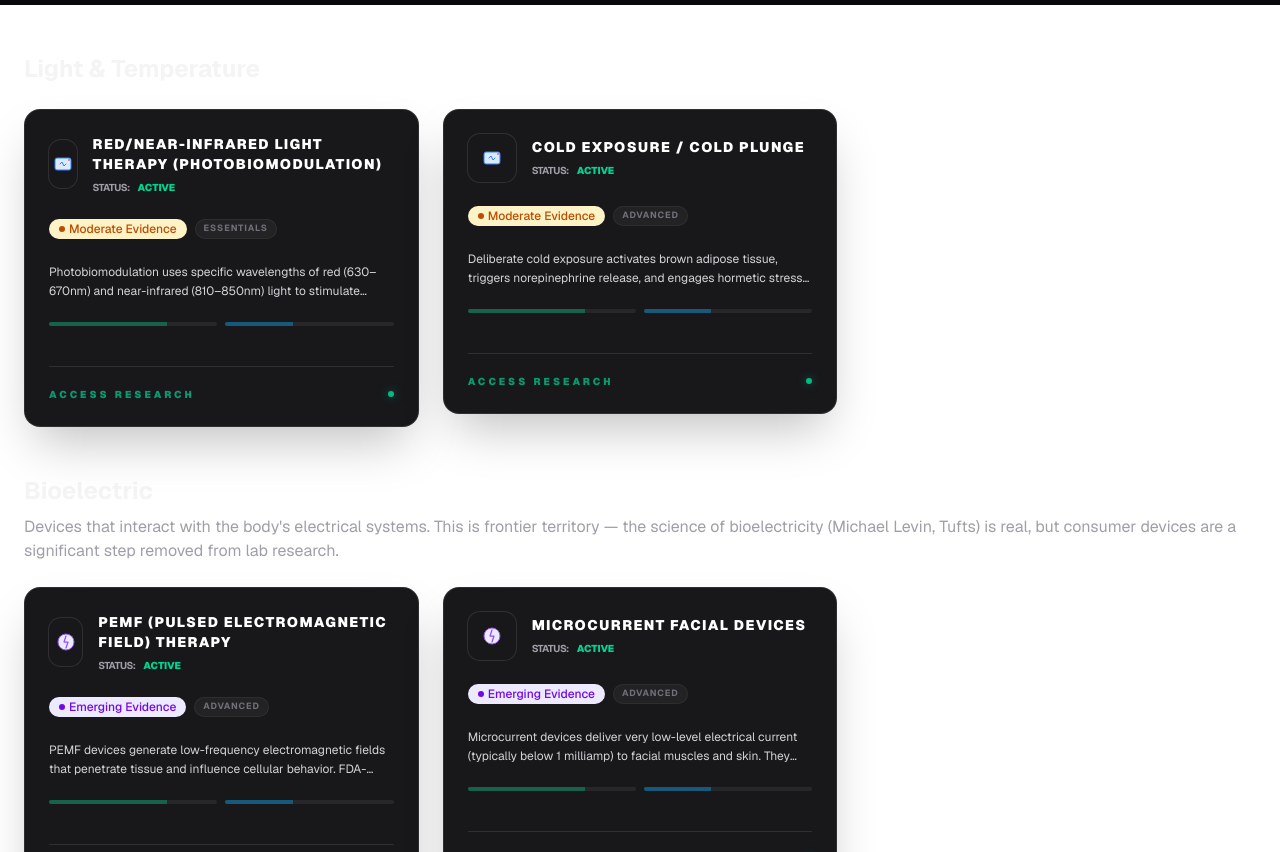
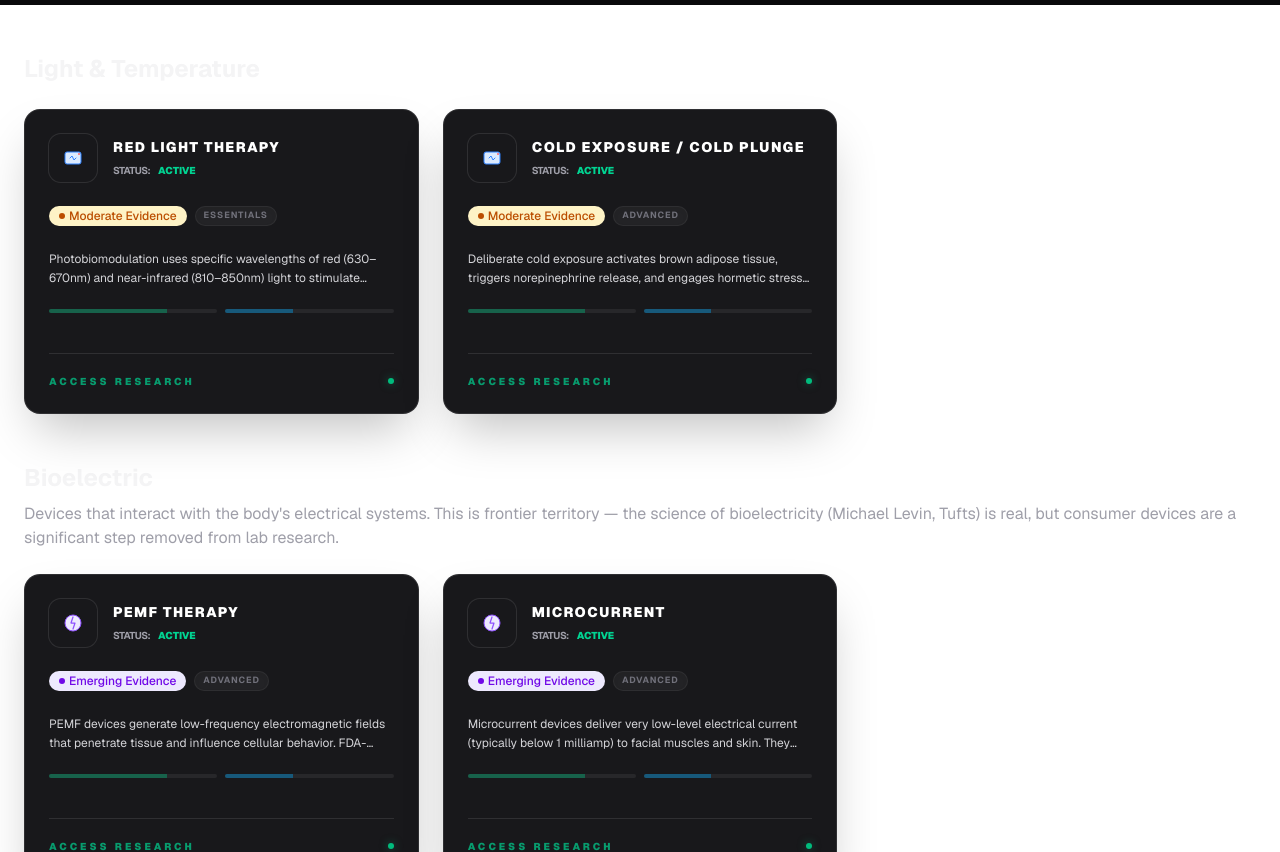
Before and after one commit to ilank-pro/AgeWell, a Next.js app: page /devices in a window 1280 px wide. Shown: the part 440-1292 px from the top of the page. Built offline with nearby package versions, Linux system fonts and the light colour scheme; no server answers.

Commit message:
Add shortName for compact card display
Long product names like "Red/Near-Infrared Light Therapy
(Photobiomodulation)" were truncating in the card grid.
Added shortName field to Product type, with compact names
for 12 products. Cards now display shortName, detail pages
keep the full name.

```diff
--- a/src/components/ProductCard.tsx
+++ b/src/components/ProductCard.tsx
@@ -36,7 +36,7 @@ export default function ProductCard({ product }: { product: Product }) {
             </div>
             <div>
                <h3 className="text-sm font-black uppercase tracking-[0.1em] text-white group-hover:text-emerald-400 transition-colors">
-                {product.name}
+                {product.shortName || product.name}
               </h3>
               <div className="mt-1.5 flex items-center gap-2">
                  <span className="text-[10px] font-bold text-zinc-400 uppercase tracking-tighter">Status:</span>
--- a/src/data/products.ts
+++ b/src/data/products.ts
@@ -13,6 +13,7 @@ export interface Study {
 export interface Product {
   id: string;
   name: string;
+  shortName?: string;
   slug: string;
   category: Category;
   tier: Tier;
@@ -34,6 +35,7 @@ export const products: Product[] = [
   {
     id: "nmn",
     name: "NMN (Nicotinamide Mononucleotide)",
+    shortName: "NMN",
     slug: "nmn",
     category: "supplements",
     tier: "Essentials",
@@ -75,6 +77,7 @@ export const products: Product[] = [
   {
     id: "omega3",
     name: "Omega-3 Fatty Acids (EPA/DHA)",
+    shortName: "Omega-3 (EPA/DHA)",
     slug: "omega-3",
     category: "supplements",
     tier: "Essentials",
@@ -304,6 +307,7 @@ export const products: Product[] = [
   {
     id: "urolithinA",
     name: "Urolithin A (Mitopure)",
+    shortName: "Urolithin A",
     slug: "urolithin-a",
     category: "supplements",
     tier: "Advanced",
@@ -406,6 +410,7 @@ export const products: Product[] = [
   {
     id: "pqq",
     name: "PQQ (Pyrroloquinoline Quinone)",
+    shortName: "PQQ",
     slug: "pqq",
     category: "supplements",
     tier: "Advanced",
@@ -438,6 +443,7 @@ export const products: Product[] = [
   {
     id: "alphalipoic",
     name: "Alpha-Lipoic Acid (ALA)",
+    shortName: "Alpha-Lipoic Acid",
     slug: "alpha-lipoic-acid",
     category: "supplements",
     tier: "Advanced",
@@ -479,6 +485,7 @@ export const products: Product[] = [
   {
     id: "evoo",
     name: "High-Polyphenol Extra Virgin Olive Oil",
+    shortName: "EVOO (Olive Oil)",
     slug: "olive-oil",
     category: "food",
     tier: "Essentials",
@@ -511,6 +518,7 @@ export const products: Product[] = [
   {
     id: "sulforaphane",
     name: "Sulforaphane (Broccoli Sprout Extract)",
+    shortName: "Sulforaphane",
     slug: "sulforaphane",
     category: "food",
     tier: "Advanced",
@@ -544,6 +552,7 @@ export const products: Product[] = [
   {
     id: "greentea",
     name: "Green Tea Extract / EGCG",
+    shortName: "Green Tea / EGCG",
     slug: "green-tea-egcg",
     category: "food",
     tier: "Essentials",
@@ -624,6 +633,7 @@ export const products: Product[] = [
   {
     id: "redlight",
     name: "Red/Near-Infrared Light Therapy (Photobiomodulation)",
+    shortName: "Red Light Therapy",
     slug: "red-light-therapy",
     category: "devices",
     tier: "Essentials",
@@ -663,6 +673,7 @@ export const products: Product[] = [
   {
     id: "pemf",
     name: "PEMF (Pulsed Electromagnetic Field) Therapy",
+    shortName: "PEMF Therapy",
     slug: "pemf",
     category: "devices",
     tier: "Advanced",
@@ -703,6 +714,7 @@ export const products: Product[] = [
   {
     id: "microcurrent",
     name: "Microcurrent Facial Devices",
+    shortName: "Microcurrent",
     slug: "microcurrent",
     category: "devices",
     tier: "Advanced",
```
